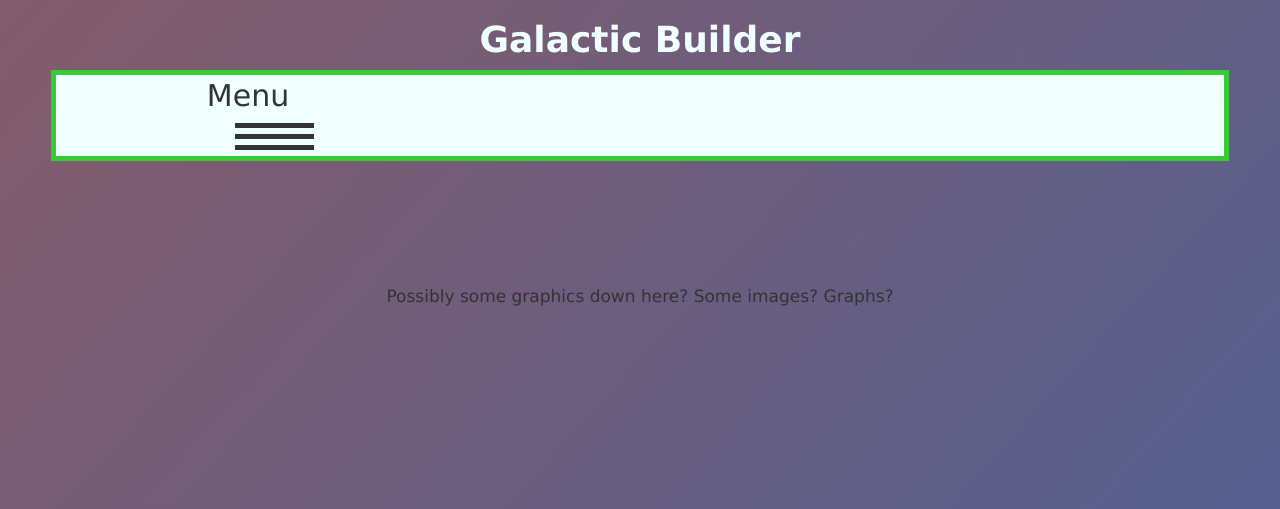
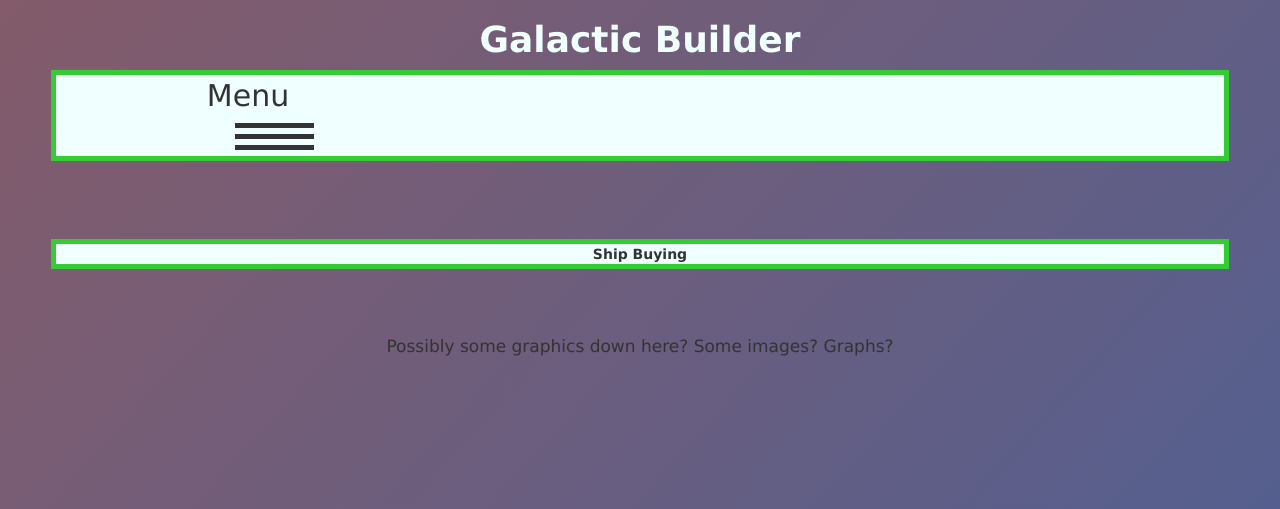
Before and after one commit to gyndlf/galactic-builder, a Flask app: template templates/shipBuying.html in a window 1280 px wide. Shown: the top 509 px of the page. Run offline with Flask 2, Linux system fonts and the light colour scheme; the template is opened without the code that fills it, so the values that code supplies are empty; some libraries are stand-ins or nearby versions.

Commit message:
shipBuying.html title added

```diff
--- a/templates/shipBuying.html
+++ b/templates/shipBuying.html
@@ -1,5 +1,11 @@
 {% extends "base.html" %}
 {% block content %}
+<div id="maininfo">
+    <div id="tr" class="row">
+        <div id="td" classs="col-sm-12"><b>Ship Buying</b></div>
+    </div>
+</div>
+<br>
 {% for ship in values.shipDesc %}
 
 <div id="maininfo">
```
